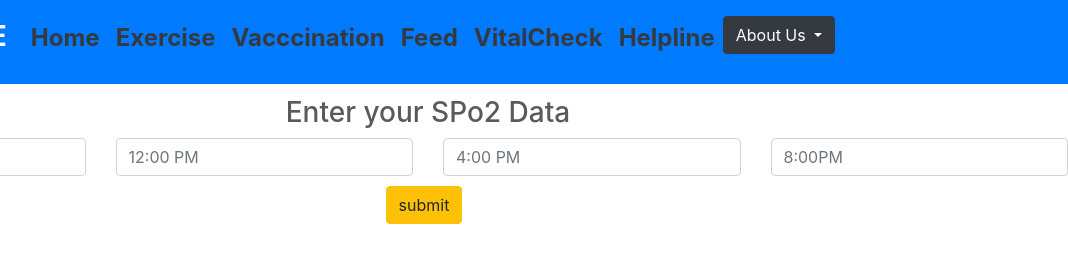
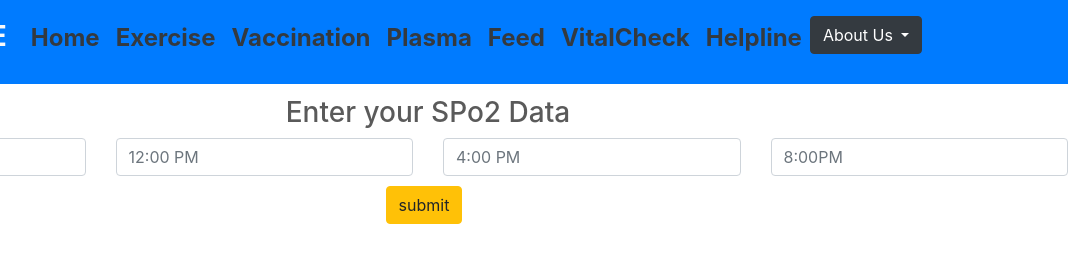
Before and after one commit to aditya-sudo/COVICARE, a plain HTML site: page VitalCheck.html in a window 1280 px wide. Shown: the full height of the page, 212-1280 px from the left. Drawn offline with nearby package versions, Linux system fonts and the light colour scheme.

Commit message:
Update VitalCheck.html

```diff
--- a/VitalCheck.html
+++ b/VitalCheck.html
@@ -63,7 +63,10 @@
               <a class="nav-link text-dark" href="Breathing Exercise.html"><h4><b>Exercise</b></h4></a>
             </li>
             <li class="nav-item">
-                <a class="nav-link text-dark" href="Vac.html"><h4><b>Vacccination</b></h4></a>
+                <a class="nav-link text-dark" href="Vac.html"><h4><b>Vaccination</b></h4></a>
+            </li>
+            <li class="nav-item">
+              <a class="nav-link text-dark" href="plasma.html"><h4><b>Plasma</b></h4></a>
             </li>
             <li class="nav-item">
             <a class="nav-link text-dark" href="scrap.html"><h4><b>Feed</b></h4></a>
```
